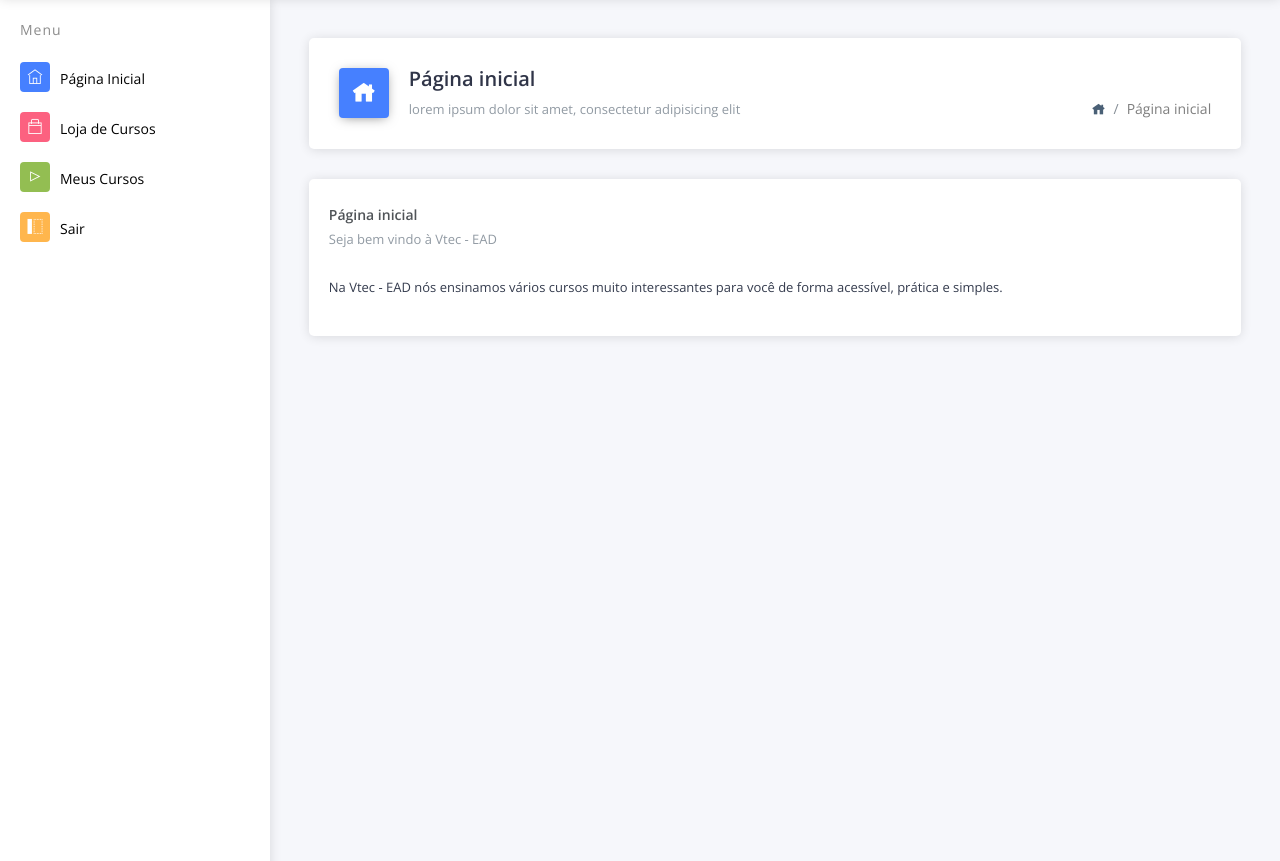
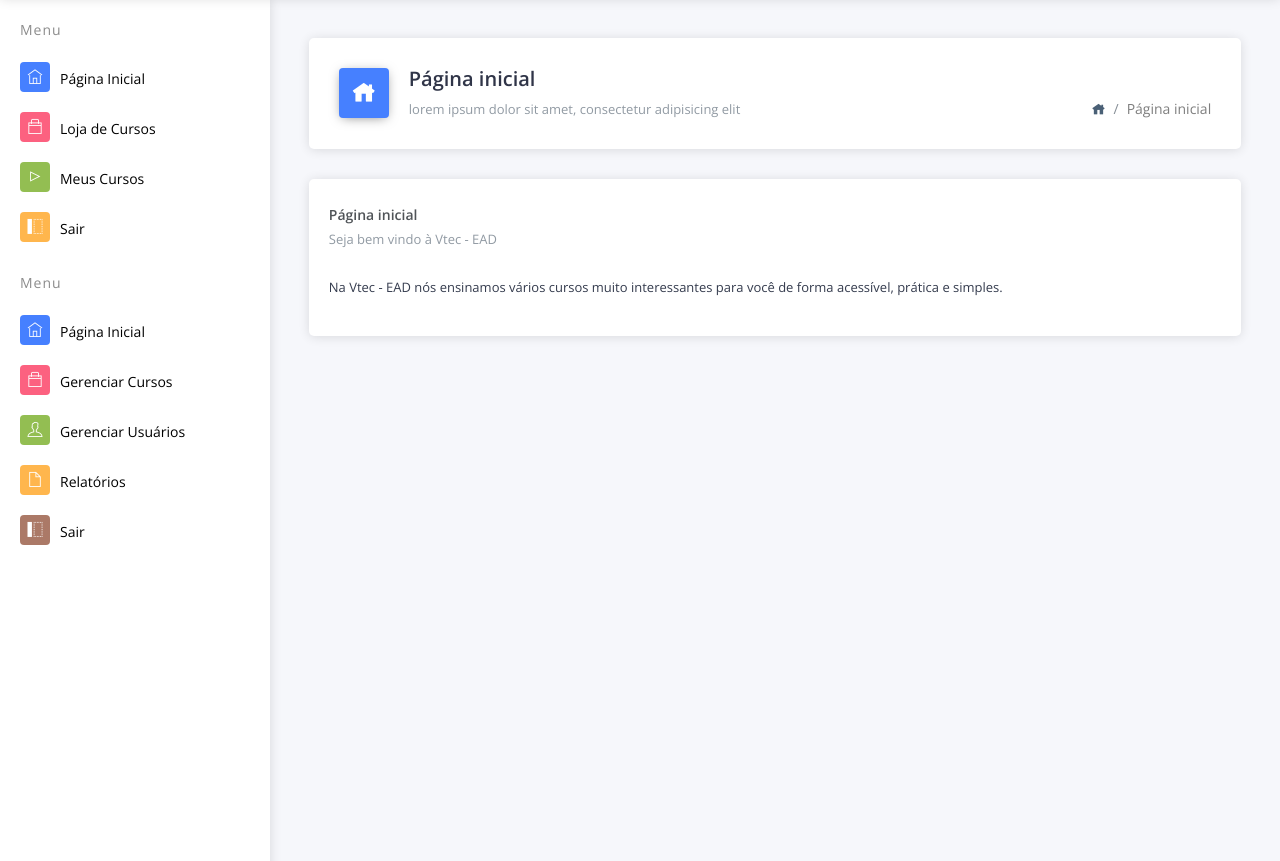
Before and after one commit to ViniciusSibin/Escola-EAD, a PHP site: page /index.php in a window 1280 px wide. Shown: the part 83-944 px from the top of the page. Run offline with PHP 8.4, Linux system fonts and the light colour scheme; the visitor is signed in with stand-in values (Sample User, id 1); some web fonts are replaced.

Commit message:
Adicionado menu de administrador ao index

```diff
--- a/index.php
+++ b/index.php
@@ -178,6 +178,44 @@
                                         <span class="pcoded-mcaret"></span>
                                     </a>
                                 </li>
+
+                                <div class="pcoded-navigatio-lavel" data-i18n="nav.category.navigation">Menu</div>
+                            <ul class="pcoded-item pcoded-left-item">
+                                <li class="liHover">
+                                    <a href="index.php?pagina=paginaInicial">
+                                        <span class="pcoded-micon"><i class="ti-home"></i><b>D</b></span>
+                                        <span class="pcoded-mtext" data-i18n="nav.dash.main">Página Inicial</span>
+                                        <span class="pcoded-mcaret"></span>
+                                    </a>
+                                </li>
+                                <li class="">
+                                    <a href="index.php?pagina=gerenciarCursos">
+                                        <span class="pcoded-micon"><i class="ti-bag"></i><b>D</b></span>
+                                        <span class="pcoded-mtext" data-i18n="nav.dash.main">Gerenciar Cursos</span>
+                                        <span class="pcoded-mcaret"></span>
+                                    </a>
+                                </li>
+                                <li class="">
+                                    <a href="index.php?pagina=gerenciarUsuarios">
+                                        <span class="pcoded-micon"><i class="ti-user"></i><b>D</b></span>
+                                        <span class="pcoded-mtext" data-i18n="nav.dash.main">Gerenciar Usuários</span>
+                                        <span class="pcoded-mcaret"></span>
+                                    </a>
+                                </li>
+                                <li class="">
+                                    <a href="index.php?pagina=relatorios">
+                                        <span class="pcoded-micon"><i class="ti-file"></i><b>D</b></span>
+                                        <span class="pcoded-mtext" data-i18n="nav.dash.main">Relatórios</span>
+                                        <span class="pcoded-mcaret"></span>
+                                    </a>
+                                </li>
+                                <li class="">
+                                    <a href="logout.php">
+                                        <span class="pcoded-micon"><i class="ti-layout-sidebar-left"></i><b>D</b></span>
+                                        <span class="pcoded-mtext" data-i18n="nav.dash.main">Sair</span>
+                                        <span class="pcoded-mcaret"></span>
+                                    </a>
+                                </li>
                             </ul>
                         </div>
                     </nav>
```
